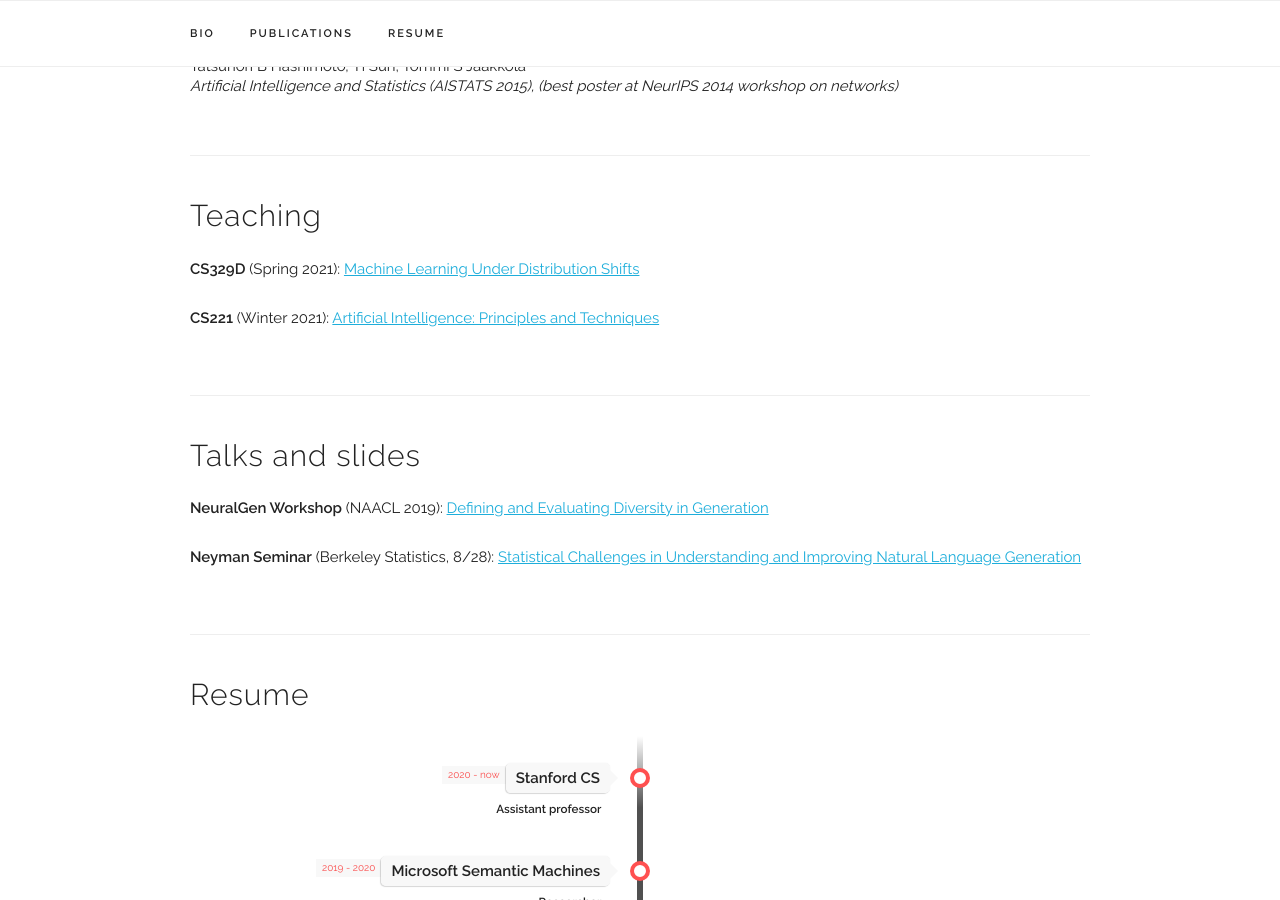
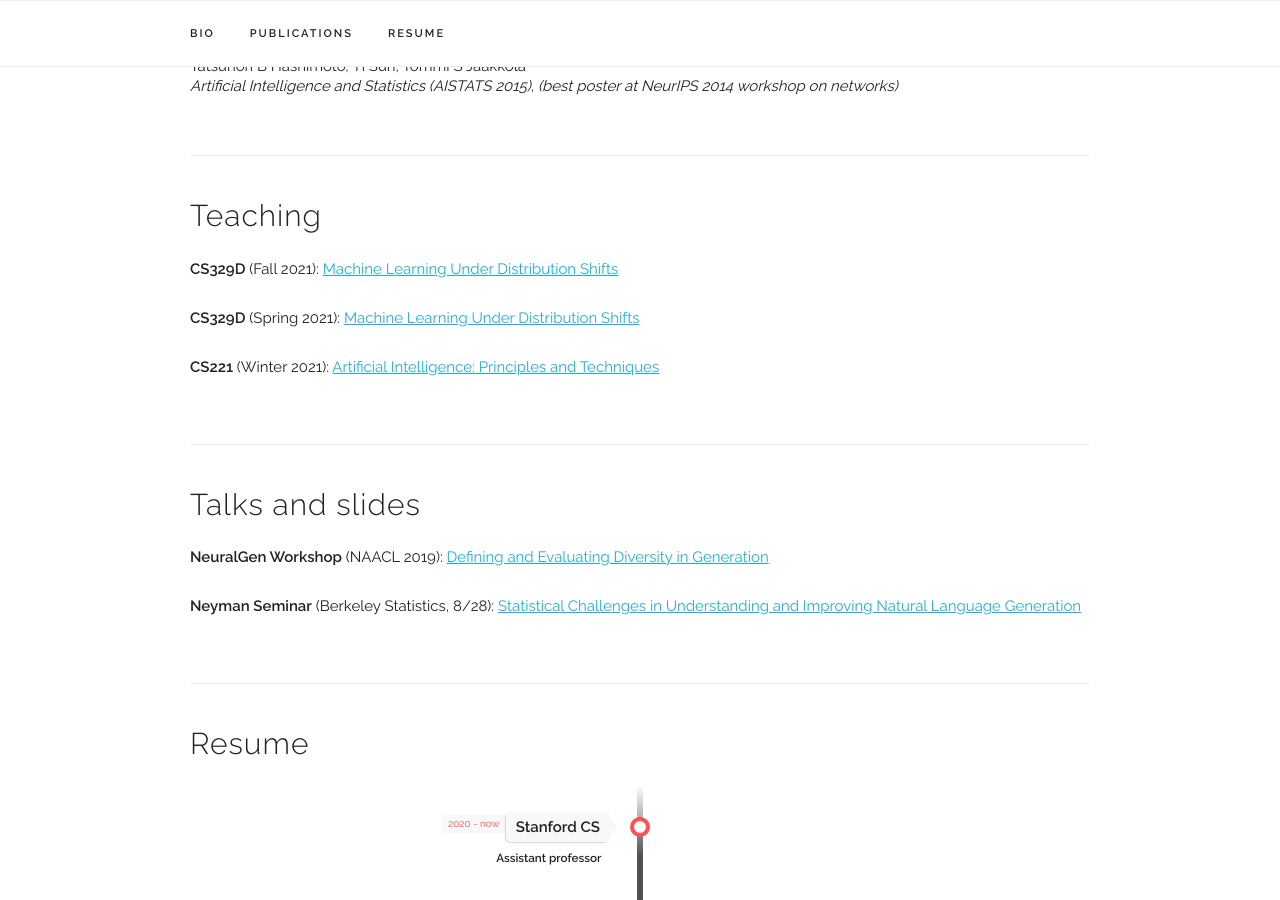
Before and after one commit to thashim/thashim.github.io, a Jekyll site: the page built from index.html, in a window 1280 px wide and 900 px high, scrolled down 3065 px. Built offline with Jekyll 4.4.1, drawn with Linux system fonts in a browser that asks for light colours.

Commit message:
update links

```diff
--- a/_data/classes.yaml
+++ b/_data/classes.yaml
@@ -1,9 +1,15 @@
 classes:
+    - name: "CS329D"
+      time: "Fall 2021"
+      title: "Machine Learning Under Distribution Shifts"
+      category: "current"
+      link: "https://thashim.github.io/cs329D/"
+
     - name: "CS329D"
       time: "Spring 2021"
       title: "Machine Learning Under Distribution Shifts"
       category: "current"
-      link: "https://thashim.github.io/cs329D-spring2021/"
+      link: "https://thashim.github.io/cs329D/"
 
     - name: "CS221"
       time: "Winter 2021"
--- /dev/null
+++ b/cs329D-spring2021/index.html
@@ -0,0 +1,5 @@
+<!DOCTYPE html>
+<meta charset="utf-8">
+<title>Redirecting to https://thashim.github.io/cs329D/</title>
+<meta http-equiv="refresh" content="0; URL=https://thashim.github.io/cs329D/">
+<link rel="canonical" href="https://thashim.github.io/cs329D/">
```
